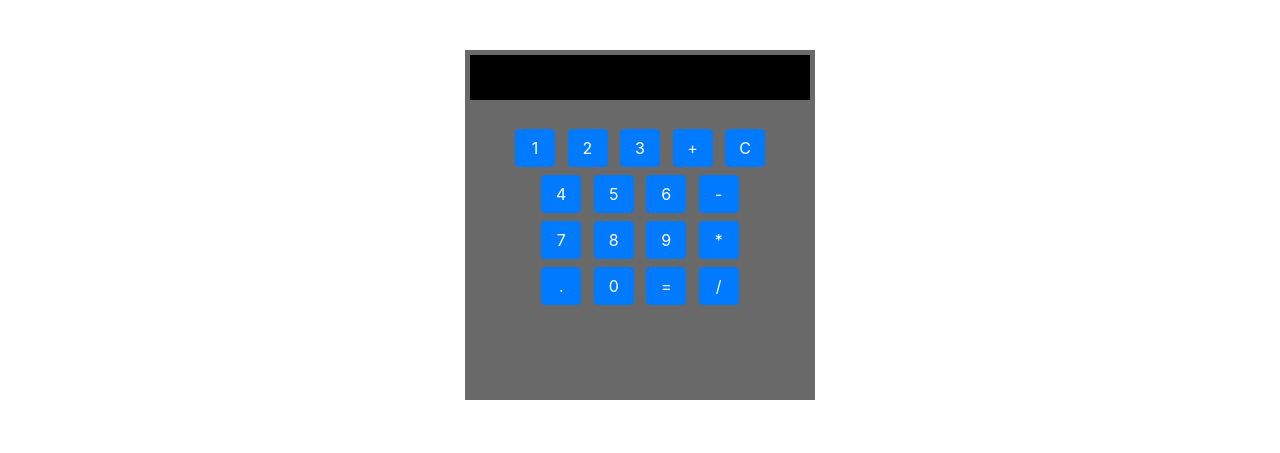
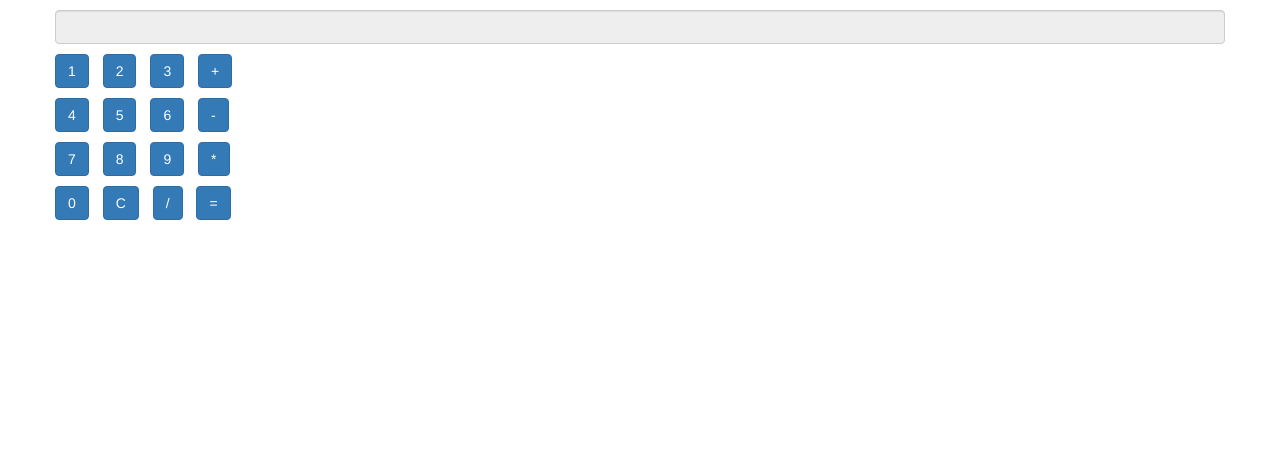
Before and after one commit to damodarnaik65/js_sample_works, a website: page js_calci/index.html in a window 1280 px wide. Drawn offline with nearby package versions, Linux system fonts and the light colour scheme.

Commit message:
added gulp integration and refactored design and js

```diff
--- a/js_calci/index.html
+++ b/js_calci/index.html
@@ -1,5 +1,6 @@
 <!doctype html>
 <html>
+
 <head>
     <title>Calculator</title>
     <link rel="stylesheet" type="text/css" href="style/style.css" media="all" />
@@ -8,48 +9,54 @@
     <link href="./node_modules/bootstrap/dist/css/bootstrap.min.css" rel="stylesheet"/>
 -->
     <!--  For Development -->
-    <link href="./node_modules/bootstrap/dist/css/bootstrap.css" rel="stylesheet"/>
+    <link href="./node_modules/bootstrap/dist/css/bootstrap.css" rel="stylesheet" />
 </head>
 
-<div class="container" align="center">
 <body>
     <div class="container">
-                <div id="mycalcu">
-                    <div class="col-xs-12">
-                        <div id="output"></div>
-                        <div class="col-xs-12">
-                            <div class="btn btn-primary cbutton">1</div>
-                            <div class="btn btn-primary cbutton">2</div>
-                            <div class="btn btn-primary cbutton">3</div>
-                            <div class="btn btn-primary cbutton">+</div>
-                            <div class="btn btn-primary cbutton">C</div>
+
+        <div class="row">
+            <input name="result" id="display" class="col form-control" id="display" readonly="readonly" aria-describedby="sizing-addon1">
         </div>
-                        <div class="col-xs-12">
-                            <div class="btn btn-primary cbutton">4</div>
-                            <div class="btn btn-primary cbutton">5</div>
-                            <div class="btn btn-primary cbutton">6</div>
-                            <div class="btn btn-primary cbutton">-</div>
+        <div class="row">
+            <button   class="col btn btn-primary" onClick="run(1)">1</button>
+            <button   class="col btn btn-primary" onClick="run(2)">2</button>
+            <button   class="col  btn btn-primary" onClick="run(3)">3</button>
+            <button   class="col  btn btn-primary" onClick="runplus()">+</button>
         </div>
-                        <div class="col-xs-12">
-                            <div class="btn btn-primary cbutton">7</div>
-                            <div class="btn btn-primary cbutton">8</div>
-                            <div class="btn btn-primary cbutton">9</div>
-                            <div class="btn btn-primary cbutton">*</div>
+
+        <div class="row">
+            <button   class="col  btn btn-primary" onClick="run(4)">4</button>
+            <button   class="col  btn btn-primary" onClick="run(5)">5</button>
+            <button   class="col  btn btn-primary" onClick="run(6)">6</button>
+            <button   class="col  btn btn-primary" onClick="runminus()">-</button>
         </div>
-                        <div class="col-xs-12">
-                            <div class="btn btn-primary cbutton">.</div>
-                            <div class="btn btn-primary cbutton">0</div>
-                            <div class="btn btn-primary cbutton">=</div>
-                            <div class="btn btn-primary cbutton">/</div>
+
+        <div class="row">
+            <button class="col  btn btn-primary" onClick="run(7)">7</button>
+            <button  class="col  btn btn-primary" onClick="run(8)">8</button>
+            <button  class="col  btn btn-primary" onClick="run(9)">9</button>
+            <button  class="col  btn btn-primary" onClick="runmult()">*</button>
         </div>
+
+        <div class="row">
+            <button  class="col  btn btn-primary" onClick="run(0)">0</button>
+            <button  class="col  btn btn-primary" onClick="clearDisplayText()">C</button>
+            <button  class="col  btn btn-primary" onClick="rundiv()">/</button>
+            <button  class="col  btn btn-primary" onClick="evalu()">=</button>
         </div>
-                </div>
+
+
     </div>
     <script type="text/javascript" src="script/script.js"></script>
     <!-- For production
     <script type="text/javascript" src="./node_modules/bootstrap/dist/js/bootstrap.min.js"></script>
 -->
     <!-- For Development -->
-    <script type="text/javascript" src="./node_modules/bootstrap/dist/js/bootstrap.js"></script>
+
+    <script type="text/javascript" src="./node_modules/jquery/dist/jquery.js"/>
+    <script type="text/javascript" src="./node_modules/bootstrap/dist/js/bootstrap.js"/>
+
 </body>
+
 </html>
--- a/js_calci/script/script.js
+++ b/js_calci/script/script.js
@@ -1,41 +1,31 @@
-var mybtn = document.getElementsByClassName("cbutton");
-var myOutput = document.getElementById("output");
-var myCal = '';
-var myCom = false;
-var mySwitch = false;
-var myOpe = ["+", "-", "*", "/"];
 
-for (var i = 0; i < mybtn.length; i++) {
-    mybtn[i].addEventListener("click", function () {
-        var myValue = this.innerHTML;
-        if (myCom || myCal == "0") {
-            myCom = false;
-            myCal = '';
+var
+function run(num) {
+    document.getElementById("display").value += num;
 }
-        if (myValue == "+" || myValue == "-" || myValue == "*" || myValue == "/") {
-            if (mySwitch) {
-                mySwitch = false;
-                if (myOpe.indexOf(myOutput.innerHTML.slice(-1)) > -1) {
-                    myCal = myCal.substring(0, myCal.length - 1);
-                } else {
-                    myCal = eval(myCal);
+
+function runplus() {
+    document.getElementById("display").value += "+";
 }
+
+function runminus() {
+    document.getElementById("display").value += "-";
 }
-            mySwitch = true;
+
+function runmult() {
+    document.getElementById("display").value += "*";
 }
-        if (myValue == "=") {
-            myValue = '';
-            if (myOpe.indexOf(myOutput.innerHTML.slice(-1)) == -1) {
-                myCal = eval(myCal);
+
+function rundiv() {
+    document.getElementById("display").value += "/";
 }
-        } else if (myValue == "C") {
-            myCal = 0;
-            myCom = true;
-        } else if (myOutput.innerHTML.indexOf(".") > -1 && myValue == ".") {
-            myValue = '';
-        } else {
-            myCal = myCal + myValue;
+
+function evalu() {
+    var evalo = eval(document.getElementById("display").value)
+    document.getElementById("display").value = evalo;
 }
-        myOutput.innerHTML = myCal;
-    });
+
+function clearDisplayText() {
+
+    document.getElementById("display").value = " ";
 }
--- a/js_calci/style/style.css
+++ b/js_calci/style/style.css
@@ -1,26 +1,6 @@
-#output {
-    height: 45px;
-    background-color: black;
-    color: aqua;
-    width: 100%;
-    font-size: 2em;
-    padding: 5px;
-    text-align: right;
-    margin-bottom: 25px;
-    overflow: hidden;
+.row{
+    margin-top: 10px;
 }
-     #mycalcu {
-    width: 350px;
-    background-color: dimgray;
-    height: 350px;
-    padding: 5px;
+.col{
+    margin-right: 10px;
 }
-  .cbutton {
-    font-size: 2em;
-    width: 40px;
-    margin: 4px;
-    padding: 4px;
-}
-.container {
-    padding: 25px;
-}
```
Also changed, not shown: js_calci/gulpfile.js (added, +38 -0 lines), js_calci/package.json (+8 -3 lines), js_calci/ReadMe.md, js_calci/dist/index.html (added), js_calci/dist/style/style.css (added), 1 other file. Lines whose indentation alone changed are shown as unchanged.
